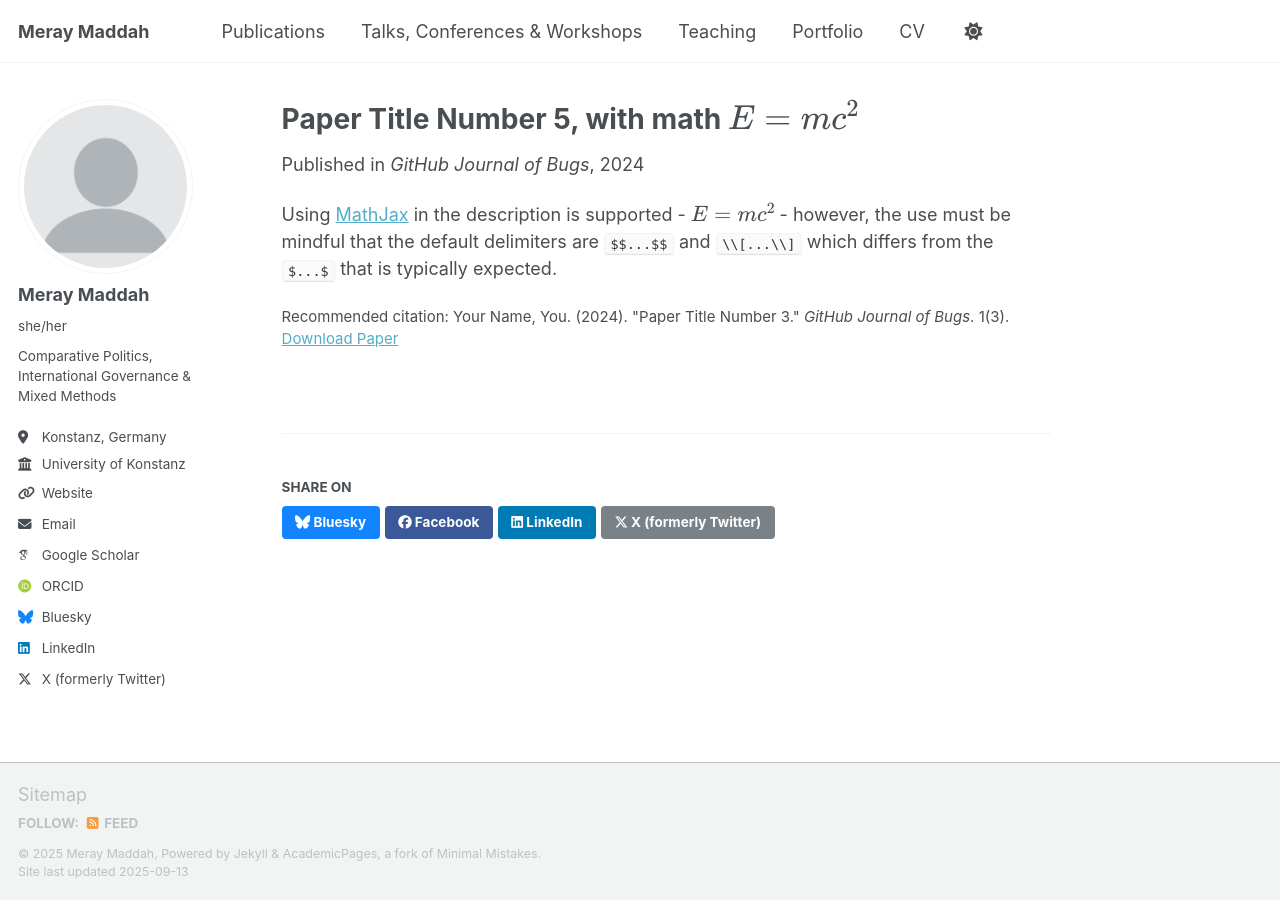
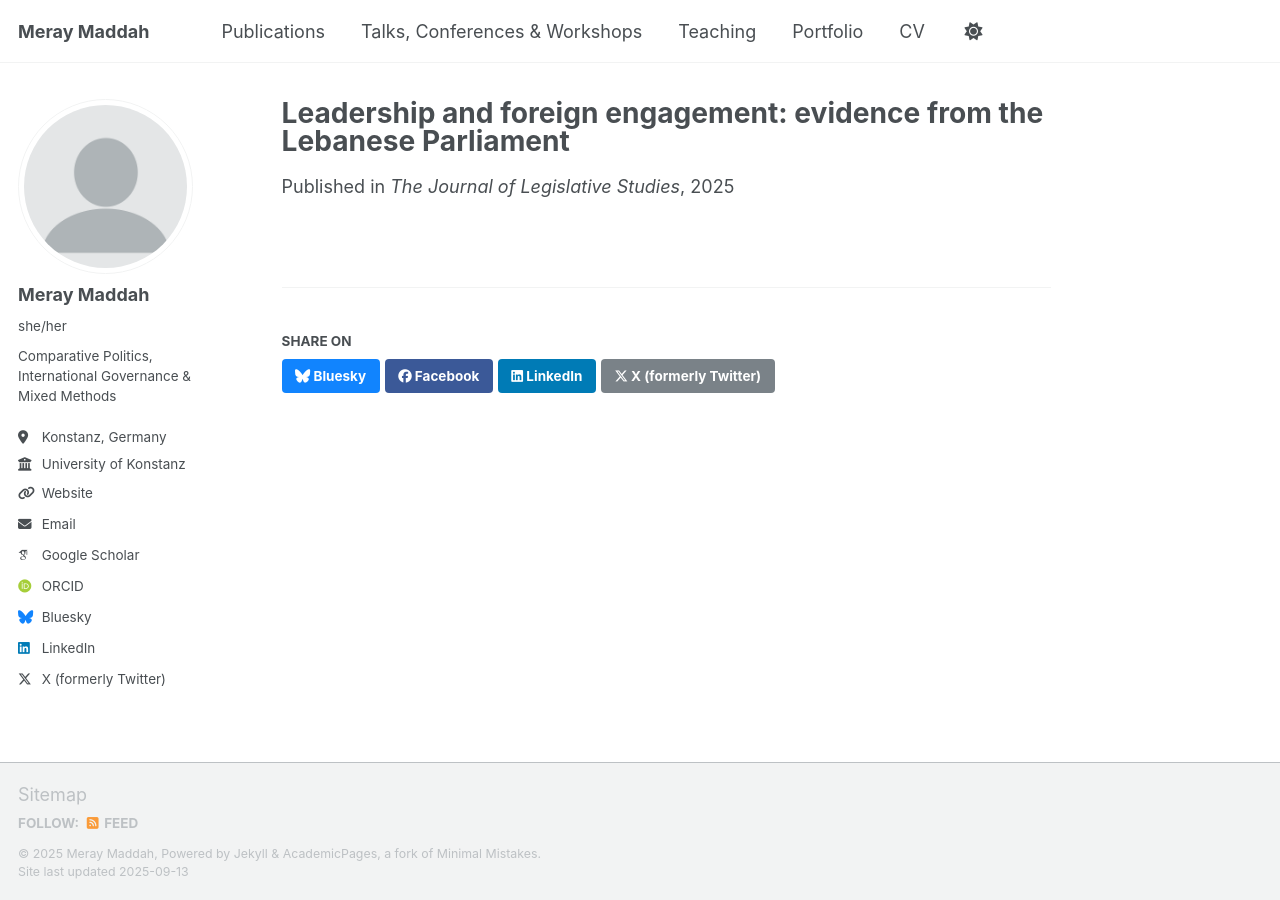
Before and after one commit to MerayMaddah/meraymaddah.github.io, a Jekyll site: the page built from _publications/2025-06-08-paper-title-number-5.md, in a window 1280 px wide. Built offline with Jekyll 4.4.1, drawn with Linux system fonts in a browser that asks for light colours; some web fonts are replaced; a script that is not in the unit is left out.

Commit message:
Update-Leb-Parl-2025.md

```diff
--- a/_publications/2025-06-08-paper-title-number-5.md
+++ b/_publications/2025-06-08-paper-title-number-5.md
@@ -1,13 +1,14 @@
 ---
-title: "Paper Title Number 5, with math $$E=mc^2$$"
+title: "Leadership and foreign engagement: evidence from the Lebanese Parliament"
 collection: publications
-category: conferences
-permalink: /publication/2024-02-17-paper-title-number-4
-excerpt: 'This paper is about a famous math equation, $$E=mc^2$$'
-date: 2024-02-17
-venue: 'GitHub Journal of Bugs'
-paperurl: 'http://academicpages.github.io/files/paper3.pdf'
-citation: 'Your Name, You. (2024). &quot;Paper Title Number 3.&quot; <i>GitHub Journal of Bugs</i>. 1(3).'
+category: manuscripts
+#permalink: publications
+excerpt: '**Maddah, M.** (2025). Leadership and foreign engagement: evidence from the Lebanese Parliament. *The Journal of Legislative Studies* <br> <br>
+This paper examines how leadership positions within national legislatures influence foreign engagement patterns, using the Lebanese Parliament as a case study. The research explores the relationship between domestic political leadership and international parliamentary participation in hybrid and consociational political systems. <a href="https://doi.org/10.1080/13572334.2025.2540658" target="_blank"><strong>[LINK TO PAPER]</strong></a>
+'
+date: 2025-08-08
+venue: 'The Journal of Legislative Studies'
+#slidesurl: 'http://academicpages.github.io/files/slides1.pdf'
+#paperurl: 'http://academicpages.github.io/files/paper1.pdf'
+#citation: 'Maddah, M. (2025). &quot;Leadership and foreign engagement: evidence from the Lebanese Parliament.&quot; <i>The Journal of Legislative Studies</i>. 32(2).'
 ---
-
-Using [MathJax](https://www.mathjax.org/) in the description is supported - $$E=mc^2$$ - however, the use must be mindful that the default delimiters are `$$...$$` and `\\[...\\]` which differs from the `$...$` that is typically expected.
```
